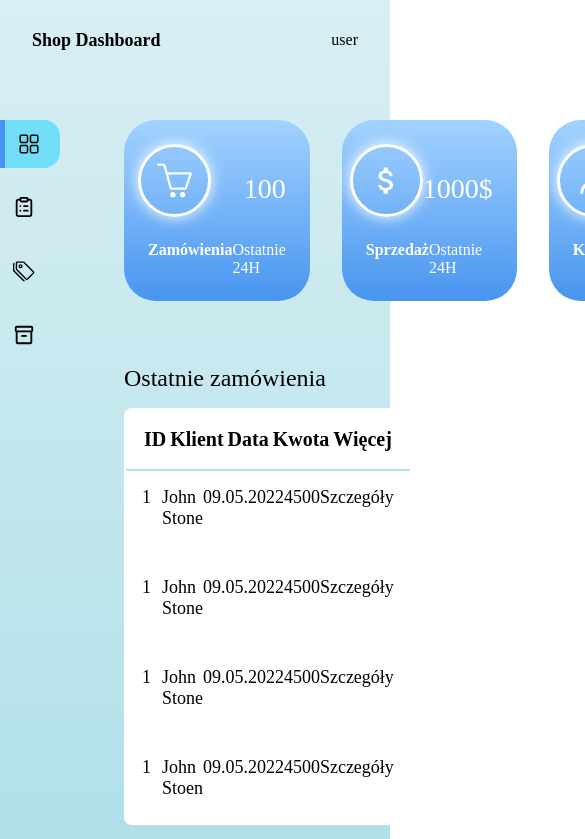
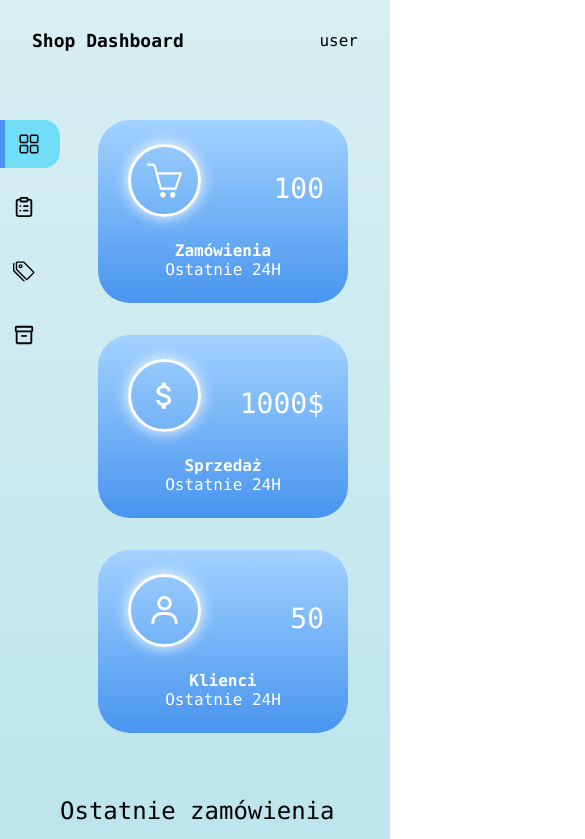
Before and after one commit to tomaszsliwakowski/Dashboard_e_shop, a Next.js app: page /dashboard in a window 390 px wide. Shown: the top 839 px of the page, 585 px wide, since content can reach past the window. Built offline with nearby package versions, Linux system fonts and the light colour scheme.

Commit message:
Changes to be committed: 	modified:   src/app/dashboard/dashboard.module.css 	modified:   src/app/dashboard/page.tsx

```diff
--- a/src/app/dashboard/dashboard.module.css
+++ b/src/app/dashboard/dashboard.module.css
@@ -4,6 +4,9 @@
   display: flex;
   flex-direction: column;
   background: linear-gradient(#d8eff3, #b1e0e9);
+  font-family: source-code-pro, Menlo, Monaco, Consolas, "Courier New",
+    monospace;
+  overflow: hidden;
 }
 .header {
   display: flex;
@@ -149,7 +152,9 @@
   margin-bottom: 1rem;
 }
 .table {
-  width: 75%;
+  min-width: 65%;
+  max-width: 800px;
+  width: 100%;
   background-color: white;
   padding: 1rem 0;
   border-radius: 0.5rem;
@@ -167,7 +172,7 @@
   font-size: 20px;
 }
 .table tbody {
-  margin-top: 1rem;
+  margin-top: 2rem;
   margin-bottom: 0.5rem;
   display: flex;
   flex-direction: column;
@@ -183,10 +188,38 @@
   width: 100%;
   font-size: 18px;
 }
-@media screen and (max-width: 768px) {
+.GoToMore {
+  color: #4895ef;
+  cursor: pointer;
+}
+@media screen and (max-width: 1200px) {
+  .panel {
+    display: flex;
+    flex-wrap: wrap;
+    justify-content: center;
+  }
+  .nav {
+    max-width: 200px;
+  }
+  .table {
+    width: 100%;
+    max-width: 100%;
+  }
+  .dashboard {
+    padding: 0.5rem 2rem 0.5rem 0rem;
+  }
+}
+@media screen and (max-width: 1000px) {
   .nav__el a span {
     display: none;
   }
+  .row td {
+    font-size: 14px;
+  }
+  .table thead tr {
+    font-size: 16px;
+  }
+
   .nav {
     min-width: 60px;
     max-width: 60px;
@@ -205,8 +238,52 @@
     margin-bottom: 0.5;
   }
 }
+@media screen and (max-width: 768px) {
+  .table {
+    min-width: 600px;
+  }
+  .Tableslider {
+    overflow: auto;
+  }
+  .lastOrders {
+    max-width: 90%;
+    margin-bottom: 2rem;
+  }
+}
+@media screen and (max-width: 400px) {
+  .widget {
+    max-width: 250px;
+  }
+  .widget__bottom {
+    display: flex;
+    flex-direction: column;
+    justify-content: center;
+    align-items: center;
+  }
+}
 @media screen and (max-width: 350px) {
   .logo {
     font-size: 14px;
   }
+  .header {
+    height: 3rem;
+    margin-bottom: 0;
+  }
+  .widget {
+    max-width: 180px;
+  }
+
+  .widget__top {
+    display: flex;
+    flex-direction: column;
+    align-items: center;
+    justify-content: center;
+  }
+  .widget__reasult {
+    display: flex;
+    justify-content: center;
+  }
+  .widget__reasult span {
+    padding: 0;
+  }
 }
--- a/src/app/dashboard/page.tsx
+++ b/src/app/dashboard/page.tsx
@@ -16,6 +16,7 @@ export default function Dashboard() {
       </div>
       <div className={styles.lastOrders}>
         <h2>Ostatnie zamówienia</h2>
+        <div className={styles.Tableslider}>
           <table className={styles.table}>
             <thead>
               <tr>
@@ -41,12 +42,13 @@ export default function Dashboard() {
                   <td>{item.user}</td>
                   <td>{item.data}</td>
                   <td>{item.cash}</td>
-                <td>Szczegóły</td>
+                  <td className={styles.GoToMore}>Szczegóły</td>
                 </tr>
               ))}
             </tbody>
           </table>
         </div>
       </div>
+    </div>
   );
 }
```
Lines whose indentation alone changed are shown as unchanged.
